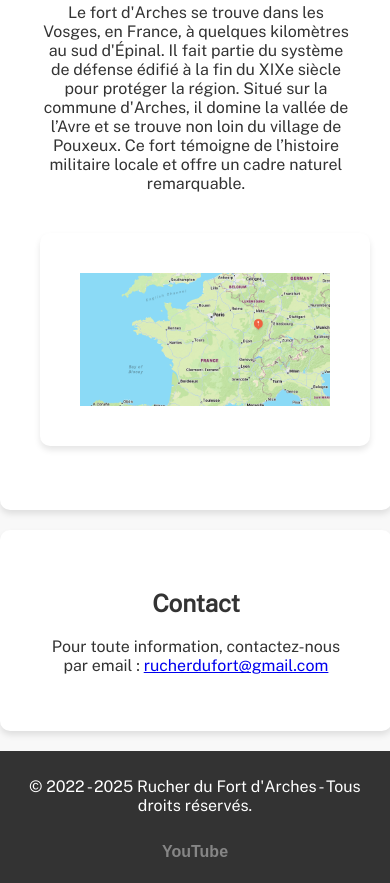
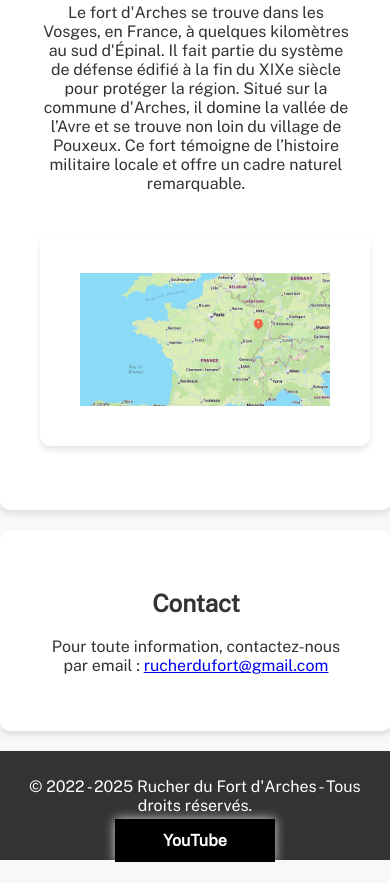
Before and after one commit to LittleAxelle/ruches, a plain HTML site: page index.html in a window 390 px wide. Shown: the part 1412-2295 px from the top of the page. After the commit the page ends 2274 px from the top, so only its background shows below. Drawn offline with Linux system fonts and the light colour scheme; a web font is replaced by a local one.

Commit message:
Update styles.css

```diff
--- a/styles.css
+++ b/styles.css
@@ -254,26 +254,21 @@ nav ul li a:hover {
     }
 
 .btn-shine {
-    display: inline-block;
-    padding: 12px 48px;
     font-size: 16px;
     font-weight: 600;
     text-decoration: none;
-    white-space: nowrap;
-    font-family: "Poppins", sans-serif;
-    background: linear-gradient(to right, #9f9f9f 0, #fff 10%, #868686 20%);
-    background-size: 200% auto;
-    -webkit-background-clip: text;
-    -webkit-text-fill-color: transparent;
-    animation: shine 3s infinite linear;
+    padding: 12px 48px;
+    color: white;
+    background-color: black;
+    box-shadow: 0 0 10px rgba(255, 255, 255, 0.8);
+    transition: box-shadow 0.3s ease-in-out;
 }
 
-@keyframes shine {
-    0% { background-position: 0; }
-    60% { background-position: 180px; }
-    100% { background-position: 180px; }
+.btn-shine:hover {
+    box-shadow: 0 0 20px rgba(255, 255, 255, 1);
 }
 
 
 
+
 }
```
